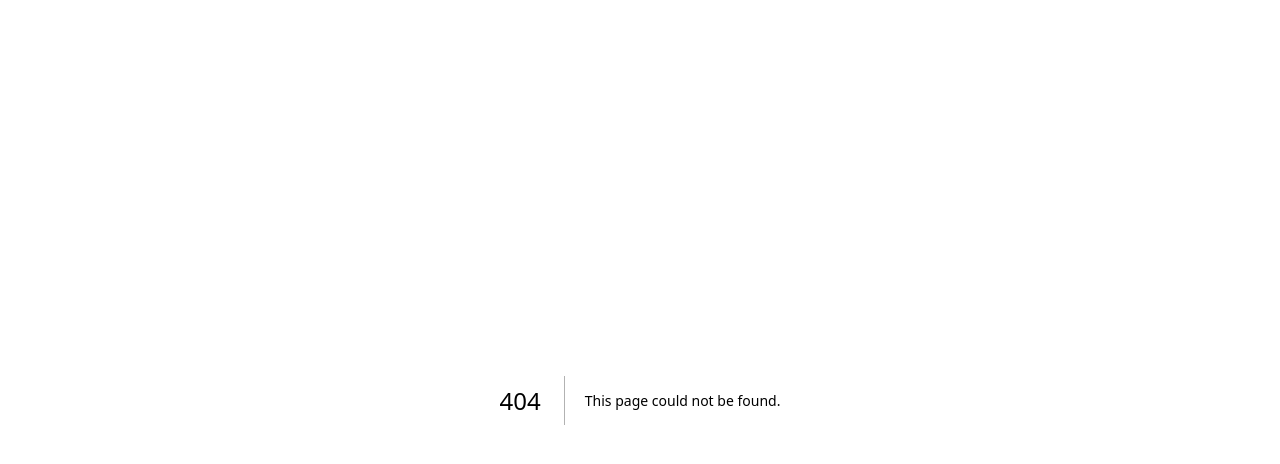
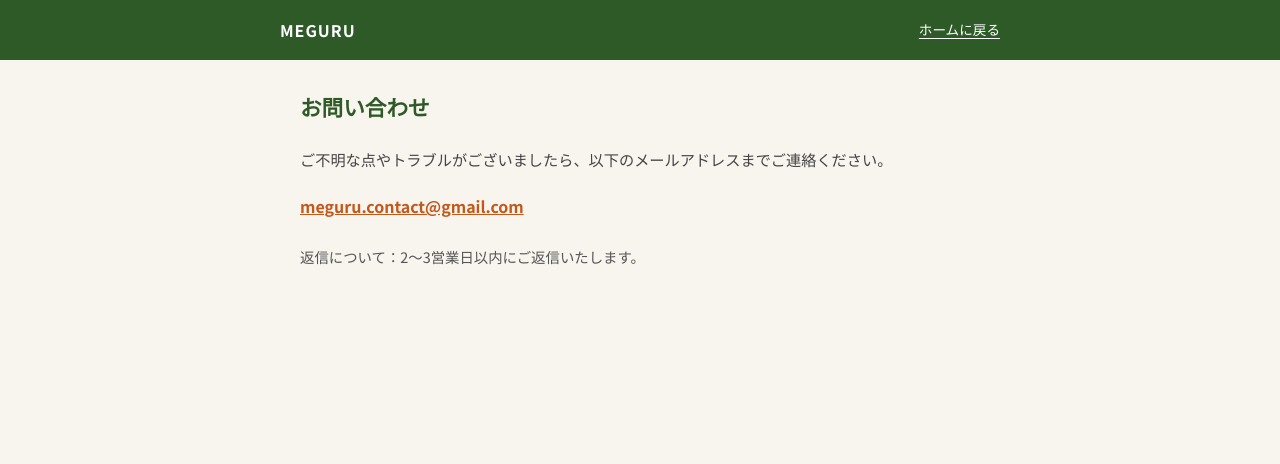
Before and after one commit to kazuma-sakkadaisuki/me-guru, a Next.js app: page /contact in a window 1280 px wide. Before the commit this address had no page. Shown: the top 464 px of the page. Built offline with nearby package versions, Linux system fonts and the light colour scheme.

Commit message:
feat: add contact page

```diff
--- /dev/null
+++ b/src/app/contact/page.tsx
@@ -0,0 +1,104 @@
+import type { Metadata } from 'next'
+import Link from 'next/link'
+
+export const metadata: Metadata = {
+  title: 'お問い合わせ | MEGURU',
+  description: 'MEGURU（めぐる）へのお問い合わせ',
+}
+
+const FF = "'Noto Sans JP', sans-serif"
+const GREEN = '#2D5A27'
+const KAKI = '#C4581A'
+const CREAM = '#F8F4EE'
+
+const CONTACT_EMAIL = 'meguru.contact@gmail.com'
+
+export default function ContactPage() {
+  return (
+    <div
+      style={{
+        minHeight: '100dvh',
+        background: CREAM,
+        fontFamily: FF,
+        color: '#333',
+        lineHeight: 1.75,
+      }}
+    >
+      <header
+        style={{
+          background: GREEN,
+          color: '#fff',
+          padding: '16px 20px',
+          fontFamily: FF,
+        }}
+      >
+        <div
+          style={{
+            maxWidth: 720,
+            margin: '0 auto',
+            display: 'flex',
+            alignItems: 'center',
+            justifyContent: 'space-between',
+            flexWrap: 'wrap',
+            gap: 12,
+          }}
+        >
+          <span style={{ fontWeight: 700, fontSize: '1rem', letterSpacing: '0.06em' }}>MEGURU</span>
+          <Link
+            href="/"
+            style={{
+              color: '#fff',
+              fontSize: '.85rem',
+              textDecoration: 'underline',
+              textUnderlineOffset: 3,
+              fontFamily: FF,
+            }}
+          >
+            ホームに戻る
+          </Link>
+        </div>
+      </header>
+
+      <main
+        style={{
+          maxWidth: 720,
+          margin: '0 auto',
+          padding: '28px 20px 48px',
+          fontFamily: FF,
+        }}
+      >
+        <h1
+          style={{
+            fontSize: '1.35rem',
+            fontWeight: 700,
+            color: GREEN,
+            margin: '0 0 20px',
+            fontFamily: FF,
+          }}
+        >
+          お問い合わせ
+        </h1>
+        <p style={{ fontSize: '.95rem', margin: '0 0 20px', color: '#444', fontFamily: FF }}>
+          ご不明な点やトラブルがございましたら、以下のメールアドレスまでご連絡ください。
+        </p>
+        <p style={{ margin: '0 0 24px', fontFamily: FF }}>
+          <a
+            href={`mailto:${CONTACT_EMAIL}`}
+            style={{
+              fontSize: '1rem',
+              fontWeight: 600,
+              color: KAKI,
+              textDecoration: 'underline',
+              wordBreak: 'break-all',
+            }}
+          >
+            {CONTACT_EMAIL}
+          </a>
+        </p>
+        <p style={{ fontSize: '.9rem', color: '#555', margin: 0, fontFamily: FF }}>
+          返信について：2〜3営業日以内にご返信いたします。
+        </p>
+      </main>
+    </div>
+  )
+}
--- a/src/app/login/page.tsx
+++ b/src/app/login/page.tsx
@@ -384,6 +384,19 @@ export default function LoginPage() {
             </div>
           </>
         )}
+        <p
+          style={{
+            textAlign: 'center',
+            marginTop: 22,
+            marginBottom: 0,
+            fontSize: '.82rem',
+            fontFamily: FF,
+          }}
+        >
+          <Link href="/contact" style={{ color: KAKI, textDecoration: 'underline', fontWeight: 500 }}>
+            お問い合わせ
+          </Link>
+        </p>
       </div>
     </div>
   )
--- a/src/app/page.tsx
+++ b/src/app/page.tsx
@@ -1,6 +1,7 @@
 'use client'
 
 import { useEffect, useState } from 'react'
+import Link from 'next/link'
 import { useRouter } from 'next/navigation'
 import { createClient } from '@/lib/supabase'
 import { uploadUserAvatar } from '@/lib/upload-avatar'
@@ -2829,6 +2830,20 @@ export default function Page() {
               </div>
               <div className="filter-msg" id="pc-filter-msg" style={{display:'none'}}></div>
               <div className="pc-grid" id="pc-grid"></div>
+              <footer style={{ marginTop: 28, paddingBottom: 24, textAlign: 'center' }}>
+                <Link
+                  href="/contact"
+                  style={{
+                    fontSize: '.8rem',
+                    fontFamily: "'Noto Sans JP', sans-serif",
+                    color: '#C4581A',
+                    textDecoration: 'underline',
+                    textUnderlineOffset: 3,
+                  }}
+                >
+                  お問い合わせ
+                </Link>
+              </footer>
             </div>
 
             {/* USER PROFILE（出品者・自分） */}
@@ -3233,6 +3248,20 @@ export default function Page() {
             </div>
             <div className="filter-msg" id="m-filter-msg" style={{display:'none'}}></div>
             <div className="m-grid" id="m-home-grid"></div>
+            <footer style={{ padding: '16px 12px 8px', textAlign: 'center' }}>
+              <Link
+                href="/contact"
+                style={{
+                  fontSize: '.78rem',
+                  fontFamily: "'Noto Sans JP', sans-serif",
+                  color: '#C4581A',
+                  textDecoration: 'underline',
+                  textUnderlineOffset: 3,
+                }}
+              >
+                お問い合わせ
+              </Link>
+            </footer>
           </div>
           <div className="m-nav" id="mn-home">
             <button className="m-nt on" data-t="ms-home" onClick={(e) => mTab(e.currentTarget)}><svg viewBox="0 0 24 24"><path d="M3 9l9-7 9 7v11a2 2 0 0 1-2 2H5a2 2 0 0 1-2-2z"/><polyline points="9 22 9 12 15 12 15 22"/></svg><span>ホーム</span></button>
```
